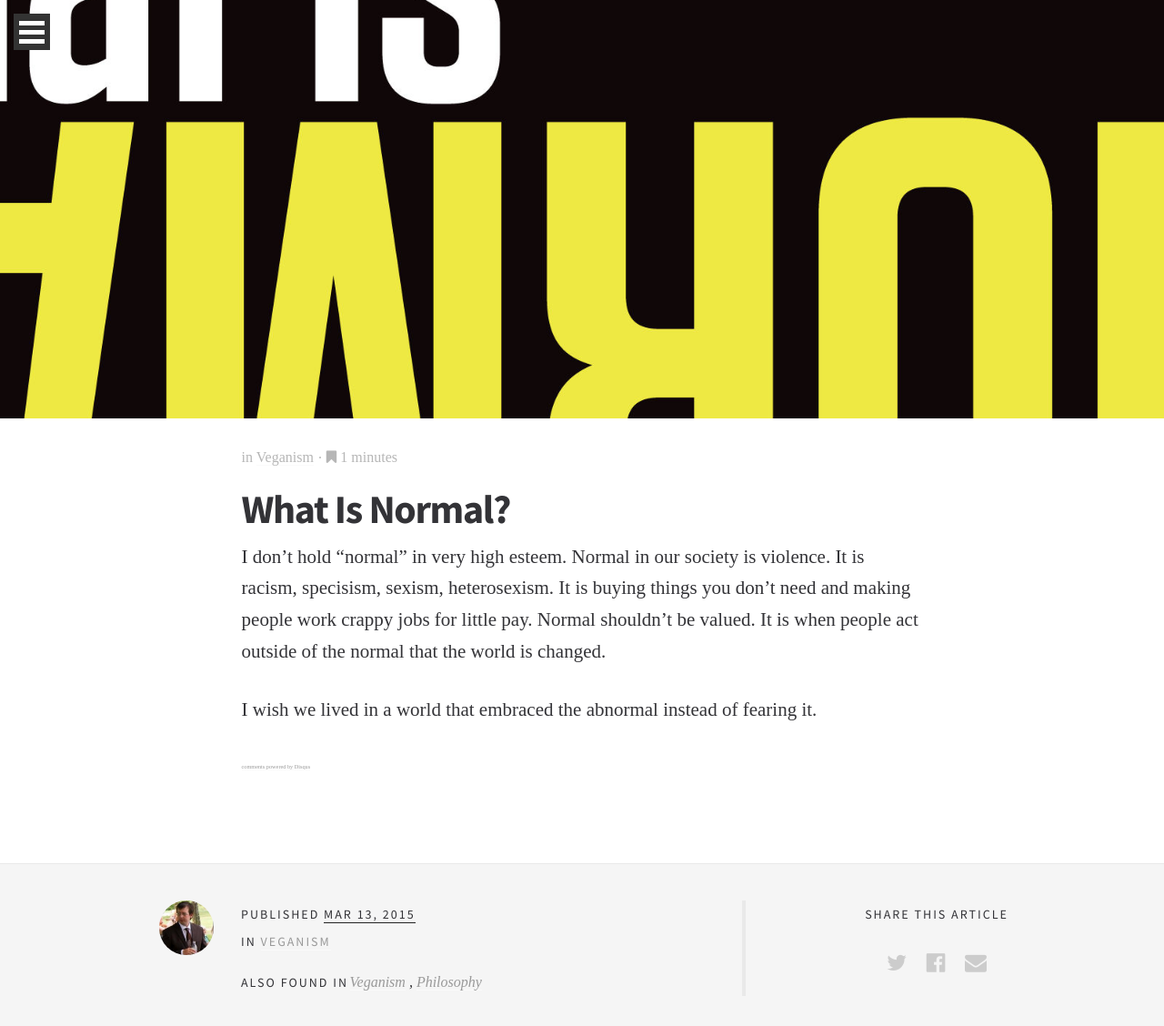
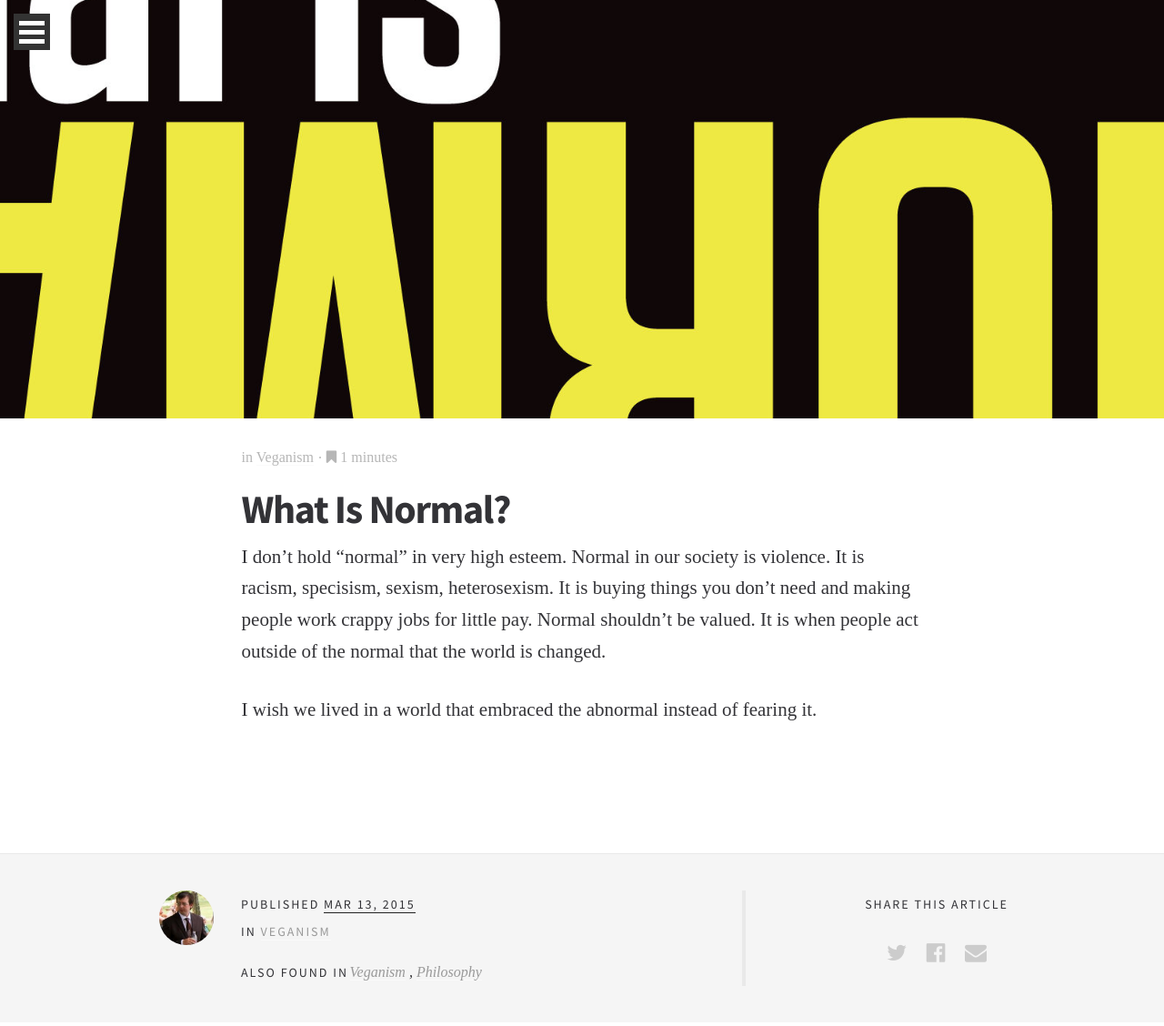
Before and after one commit to poupartfarms/poupartfarms.github.io, a Jekyll site: the page built from _posts/2015-03-13-normal.md, in a window 1280 px wide. Shown: the top 1128 px of the page at 91% size. Built offline with Jekyll 4.4.1, drawn with Linux system fonts in a browser that asks for light colours; some web fonts are replaced; comment, search, counter and statistics services are not loaded.

Commit message:
swap comments from disqus to facebook.

```diff
--- /dev/null
+++ b/_includes/facebook-comments.html
@@ -0,0 +1 @@
+<div class="fb-comments" data-href="{{ site.url }}/{{ page.url }}" data-numposts="5"></div>
--- a/_layouts/post.html
+++ b/_layouts/post.html
@@ -25,7 +25,7 @@
             {{ content }}
             {% include facebook-like-button.html %}
             <br />
-            {% include disqus.html %}
+            {% include facebook-comments.html %}
         </div><!-- main-content/col -->
     </div> <!--/row -->
 
```
